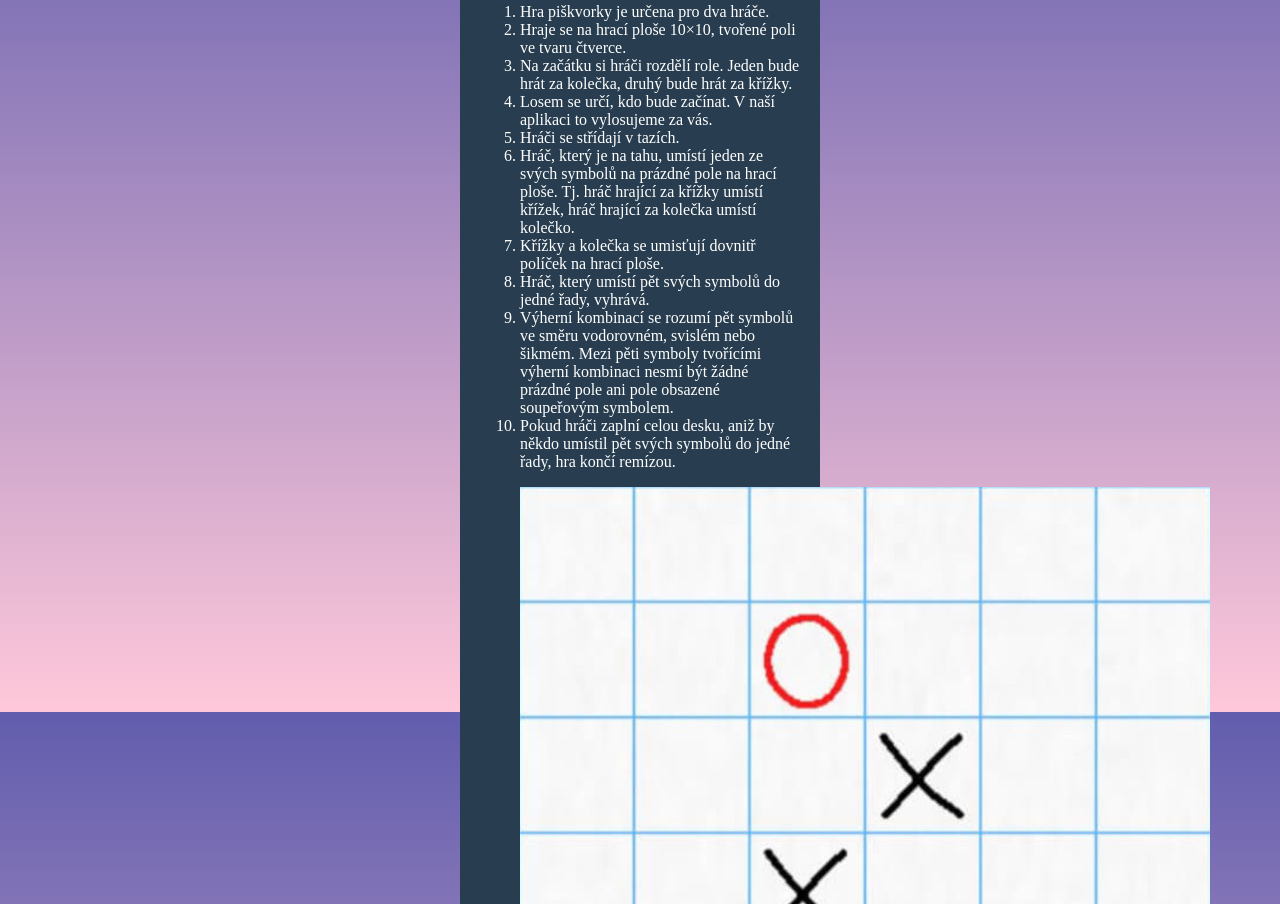
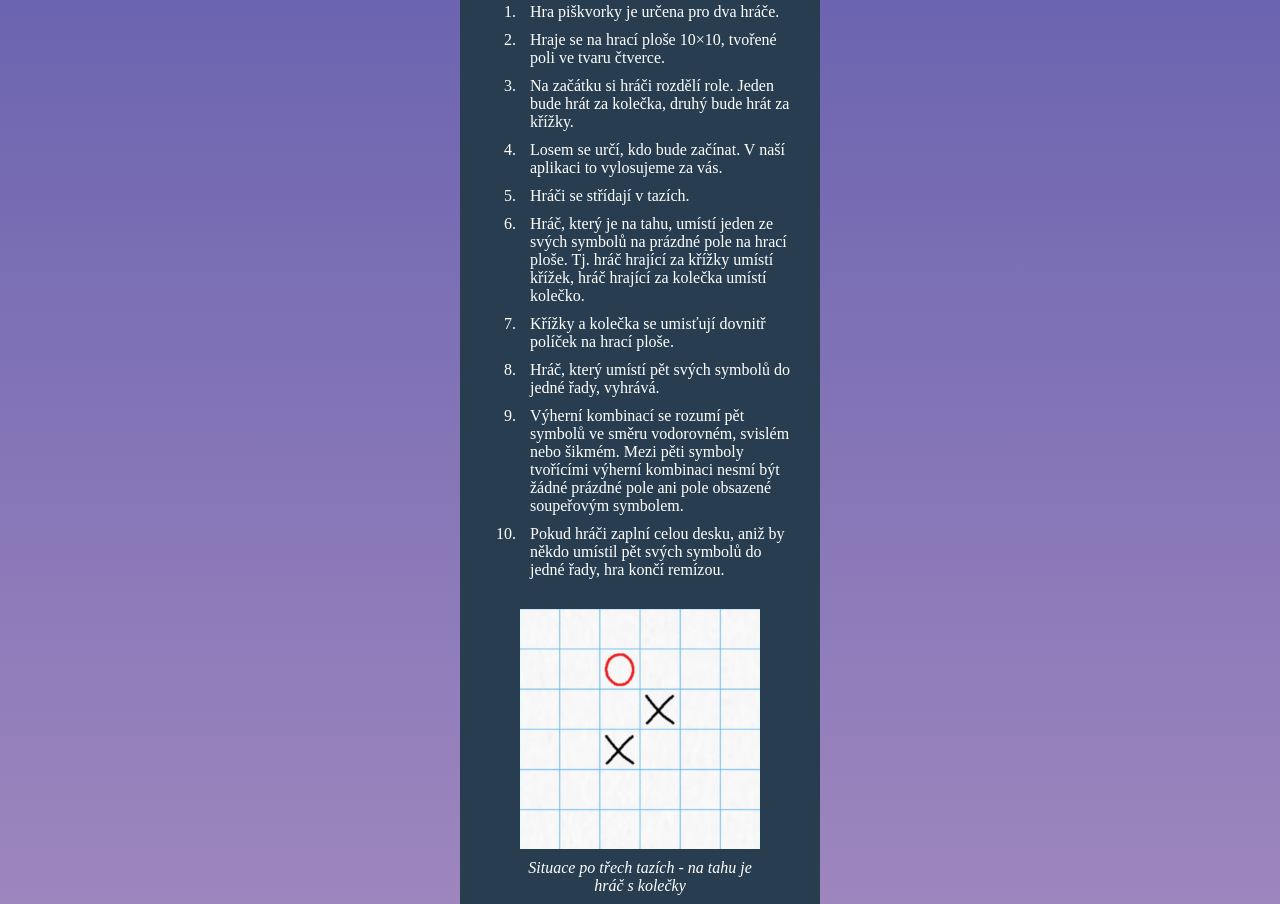
Before and after one commit to TuoloMee/piskvorky, a plain HTML site: page pravidla.html in a window 1280 px wide. Shown: the part 196-1100 px from the top of the page. Drawn offline with Linux system fonts and the light colour scheme.

Commit message:
základní stylování

```diff
--- a/style.css
+++ b/style.css
@@ -4,7 +4,7 @@ html { box-sizing: border-box; }
 body {
   color: #ffffff;
   background-image: linear-gradient(#615dad, #ffc8da);
-  height:100vh;
+  background-repeat: no-repeat;
   font-size: 16px;
 }
 
@@ -26,8 +26,8 @@ body {
   background-color: #283e50;
   padding: 30px 20px 20px 20px;
   text-align: center;
+}
 
-}
 h1 {
   margin-top: 0;
   font-family: 'Lobster', cursive;
@@ -76,6 +76,29 @@ padding: 10px;
   border-radius: 5px 5px 0px 0px;
 }
 
+.rules-content h1 {
+  text-align: center;
+}
+
+ol li {
+  margin-bottom: 10px;
+  padding-left: 10px;
+}
+
+figure img {
+
+  display: block;
+  width: 100%;
+	height: auto;
+  margin-top: 30px;
+  margin-bottom: 10px;
+}
+
+figcaption {
+  text-align: center;
+  font-style: italic;
+}
+
 .btn-intro a:hover {
   background-color: #1cbb96;
 }
```
